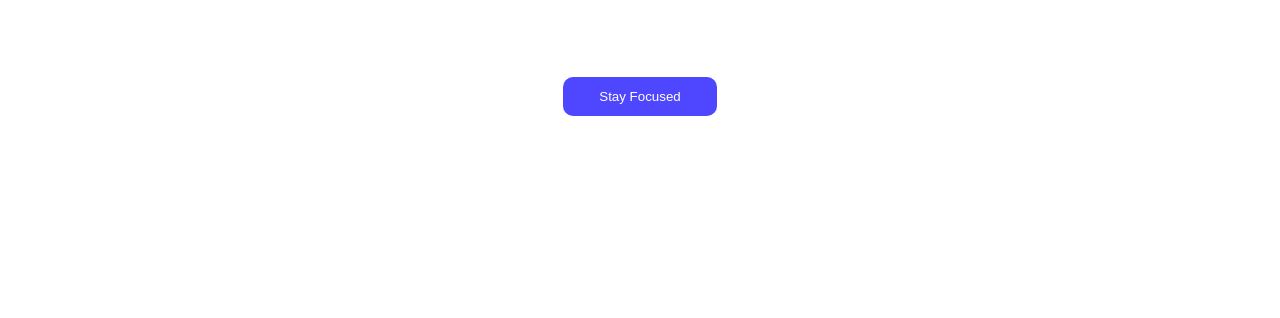
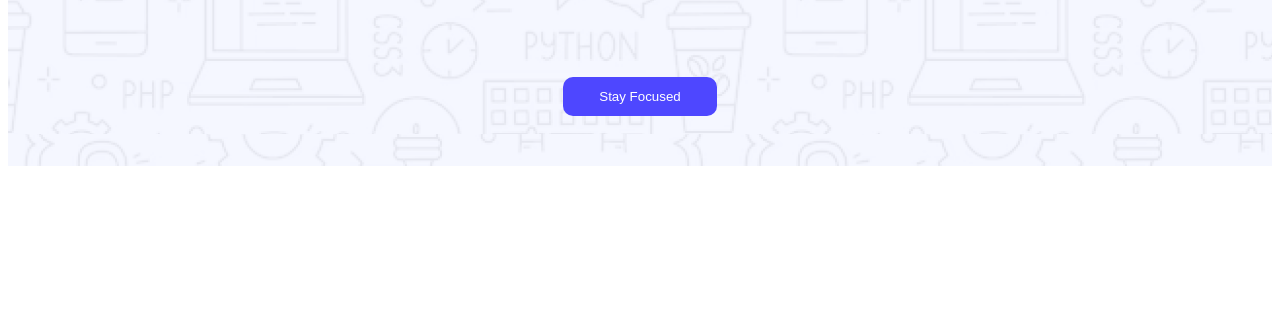
Before and after one commit to sakif46425/B12A01-Web-Dev, a plain HTML site: page index.html in a window 1280 px wide. Shown: the part 526-844 px from the top of the page. Drawn offline with Linux system fonts and the light colour scheme; the site is published under a folder, as on GitHub Pages, so addresses that start at the root find nothing.

Commit message:
correct the code

```diff
--- a/Assets/style.css
+++ b/Assets/style.css
@@ -15,7 +15,7 @@
 }
 
 .back-bg{
-    background-image: url('/Assets/Images/Hero-bg.png')
+    background-image: url('../Assets/Images/Hero-bg.png')
 
 
 
```
